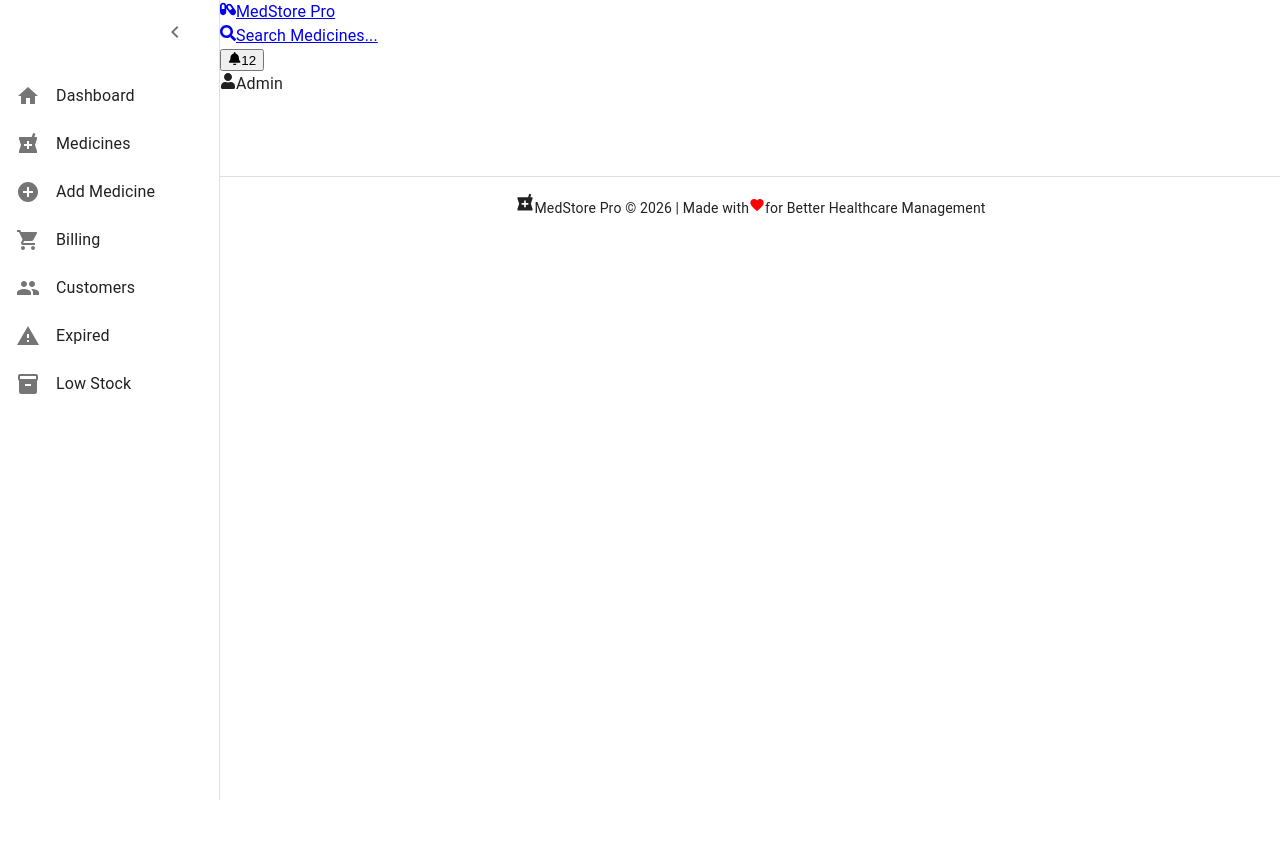
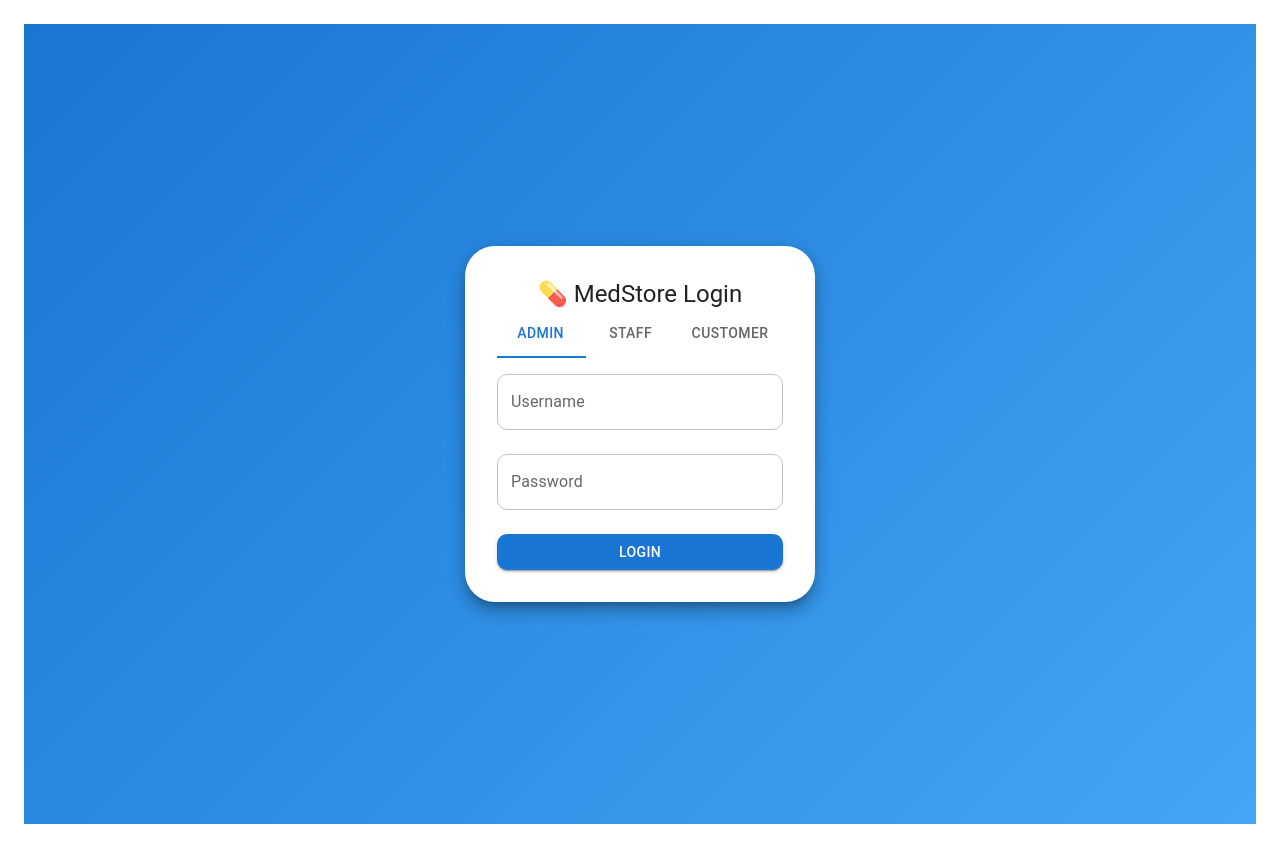
Before and after one commit to Logan-Wolverine2309/Medical-Store, a React (Vite) app: page /login in a window 1280 px wide. Before the commit the page ends 800 px from the top, so only its background shows below. Built offline with nearby package versions, Linux system fonts and the light colour scheme; the HTML template or start-up script is replaced by a standard one.

Commit message:
Added Capacitor Android platform

```diff
--- /dev/null
+++ b/capacitor.config.json
@@ -0,0 +1,6 @@
+{
+  "appId": "com.medstore.app",
+  "appName": " Medstore Pro",
+  "webDir": "dist",
+  "bundledWebRuntime": false
+}
--- a/package.json
+++ b/package.json
@@ -9,6 +9,9 @@
     "preview": "vite preview"
   },
   "dependencies": {
+    "@capacitor/android": "^8.3.1",
+    "@capacitor/cli": "^8.3.1",
+    "@capacitor/core": "^8.3.1",
     "@emotion/react": "^11.14.0",
     "@emotion/styled": "^11.14.1",
     "@mui/icons-material": "^9.0.0",
--- a/src/App.jsx
+++ b/src/App.jsx
@@ -1,22 +1,23 @@
 import React from 'react'
-import { Routes, Route } from 'react-router-dom'
+import { Routes, Route, useLocation } from 'react-router-dom'
 import { ToastContainer } from 'react-toastify'
 import 'react-toastify/dist/ReactToastify.css'
 
-// MUI
 import { ThemeProvider } from '@mui/material/styles'
 import CssBaseline from '@mui/material/CssBaseline'
 import Box from '@mui/material/Box'
 
-// Theme
 import theme from './theme'
 
-// Context
 import { StoreProvider } from './context/StoreContext.jsx'
+import { AuthProvider } from './context/AuthContext.jsx'
 
-// Components
 import Navbar from './components/Navbar.jsx'
 import Sidebar from './components/Sidebar.jsx'
+import Footer from './components/Footer.jsx'
+import ProtectedRoute from './components/ProtectedRoute.jsx'
+import PublicRoute from './components/PublicRoute.jsx' // ✅ ADD THIS
+
 import Dashboard from './components/Dashboard.jsx'
 import MedicineList from './components/MedicineList.jsx'
 import AddMedicine from './components/AddMedicine.jsx'
@@ -28,52 +29,71 @@ import AddCustomer from './components/AddCustomer.jsx'
 import ExpiredMedicines from './components/ExpiredMedicines.jsx'
 import LowStock from './components/LowStock.jsx'
 import SearchMedicine from './components/SearchMedicine.jsx'
-import Footer from './components/Footer.jsx'
+import Login from './pages/Login.jsx'
+
+function AppContent() {
+  const location = useLocation()
+  const isLoginPage = location.pathname === '/login'
+
+  return (
+    <Box sx={{ display: 'flex' }}>
+      {!isLoginPage && <Sidebar />}
+
+      <Box sx={{ flexGrow: 1 }}>
+        {!isLoginPage && <Navbar />}
+
+        <Box sx={{ p: 3, mt: !isLoginPage ? '64px' : 0 }}>
+          <Routes>
+
+            {/* ✅ PUBLIC ROUTE (Login Protected from logged-in users) */}
+            <Route
+              path="/login"
+              element={
+                <PublicRoute>
+                  <Login />
+                </PublicRoute>
+              }
+            />
+
+            {/* ✅ PROTECTED ROUTES */}
+            <Route path="/" element={<ProtectedRoute><Dashboard /></ProtectedRoute>} />
+            <Route path="/medicines" element={<ProtectedRoute><MedicineList /></ProtectedRoute>} />
+            <Route path="/add-medicine" element={<ProtectedRoute><AddMedicine /></ProtectedRoute>} />
+            <Route path="/edit-medicine/:id" element={<ProtectedRoute><EditMedicine /></ProtectedRoute>} />
+            <Route path="/billing"
+  element={
+    <ProtectedRoute allowedRoles={['admin','staff']}>
+      <Billing />
+    </ProtectedRoute>
+  }
+/>
+            <Route path="/bill-receipt/:id" element={<ProtectedRoute><BillReceipt /></ProtectedRoute>} />
+            <Route path="/customers" element={<ProtectedRoute><Customers /></ProtectedRoute>} />
+            <Route path="/add-customer" element={<ProtectedRoute><AddCustomer /></ProtectedRoute>} />
+            <Route path="/expired" element={<ProtectedRoute><ExpiredMedicines /></ProtectedRoute>} />
+            <Route path="/low-stock" element={<ProtectedRoute><LowStock /></ProtectedRoute>} />
+            <Route path="/search" element={<ProtectedRoute><SearchMedicine /></ProtectedRoute>} />
+
+          </Routes>
+        </Box>
+
+        {!isLoginPage && <Footer />}
+      </Box>
+    </Box>
+  )
+}
 
 function App() {
   return (
     <ThemeProvider theme={theme}>
       <CssBaseline />
 
-      <StoreProvider>
-        {/* Main Layout */}
-        <Box sx={{ display: 'flex' }}>
-
-          {/* Sidebar */}
-          <Sidebar />
-
-          {/* Main Content Area */}
-          <Box sx={{ flexGrow: 1 }}>
-
-            {/* Top Navbar */}
-            <Navbar />
-
-            {/* Page Content */}
-            <Box sx={{ p: 3 }}>
-              <Routes>
-                <Route path="/" element={<Dashboard />} />
-                <Route path="/medicines" element={<MedicineList />} />
-                <Route path="/add-medicine" element={<AddMedicine />} />
-                <Route path="/edit-medicine/:id" element={<EditMedicine />} />
-                <Route path="/billing" element={<Billing />} />
-                <Route path="/bill-receipt/:id" element={<BillReceipt />} />
-                <Route path="/customers" element={<Customers />} />
-                <Route path="/add-customer" element={<AddCustomer />} />
-                <Route path="/expired" element={<ExpiredMedicines />} />
-                <Route path="/low-stock" element={<LowStock />} />
-                <Route path="/search" element={<SearchMedicine />} />
-              </Routes>
-            </Box>
-
-            {/* Footer */}
-            <Footer />
-
-          </Box>
-        </Box>
-
-        {/* Toast */}
-        <ToastContainer position="top-right" autoClose={3000} />
-      </StoreProvider>
+      <AuthProvider>
+        <StoreProvider>
+          <AppContent />
+          <ToastContainer position="top-right" autoClose={3000} />
+        </StoreProvider>
+      </AuthProvider>
     </ThemeProvider>
   )
 }
--- a/src/components/Navbar.jsx
+++ b/src/components/Navbar.jsx
@@ -30,18 +30,19 @@ const Navbar = () => {
         </Link>
       </div>
 
-      {/* CENTER TITLE (NEW) */}
-      <div
+      {/* ✅ CENTER TITLE FIXED */}
+      {/* <div
         style={{
           position: 'absolute',
           left: '50%',
           transform: 'translateX(-50%)',
           fontWeight: 'bold',
-          fontSize: '18px',
-          pointerEvents: 'none' // prevents blocking clicks
+          fontSize: '20px',
+          pointerEvents: 'none'
         }}
       >
-      </div>
+        MedStore Pro
+      </div> */}
 
       {/* SEARCH (UNCHANGED) */}
       <div className="navbar-search">
--- /dev/null
+++ b/src/components/ProtectedRoute.jsx
@@ -0,0 +1,16 @@
+import { Navigate } from 'react-router-dom'
+import { useAuth } from '../context/AuthContext'
+
+const ProtectedRoute = ({ children, allowedRoles }) => {
+  const { user } = useAuth()
+
+  if (!user) return <Navigate to="/login" replace />
+
+  if (allowedRoles && !allowedRoles.includes(user.role)) {
+    return <Navigate to="/" replace />
+  }
+
+  return children
+}
+
+export default ProtectedRoute
--- /dev/null
+++ b/src/components/PublicRoute.jsx
@@ -0,0 +1,14 @@
+import { Navigate } from 'react-router-dom'
+import { useAuth } from '../context/AuthContext'
+
+const PublicRoute = ({ children }) => {
+  const { user } = useAuth()
+
+  if (user) {
+    return <Navigate to="/" replace />
+  }
+
+  return children
+}
+
+export default PublicRoute
--- /dev/null
+++ b/src/context/AuthContext.jsx
@@ -0,0 +1,61 @@
+import React, { createContext, useContext, useState, useEffect } from 'react'
+
+const AuthContext = createContext()
+
+export const AuthProvider = ({ children }) => {
+  const [user, setUser] = useState(null)
+
+  useEffect(() => {
+    const savedUser = localStorage.getItem('user')
+    if (savedUser) {
+      setUser(JSON.parse(savedUser))
+    }
+  }, [])
+
+  const login = (data) => {
+    // ADMIN LOGIN
+    if (data.role === 'admin') {
+      if (data.username === 'admin' && data.password === '1234') {
+        const userData = { role: 'admin', name: 'Admin' }
+        setUser(userData)
+        localStorage.setItem('user', JSON.stringify(userData))
+        return true
+      }
+    }
+
+    // STAFF LOGIN
+    if (data.role === 'staff') {
+      if (data.username === 'staff' && data.password === '1234') {
+        const userData = { role: 'staff', name: 'Staff' }
+        setUser(userData)
+        localStorage.setItem('user', JSON.stringify(userData))
+        return true
+      }
+    }
+
+    // CUSTOMER OTP LOGIN (DEMO)
+    if (data.role === 'customer') {
+      if (data.phone && data.otp === '123456') {
+        const userData = { role: 'customer', phone: data.phone }
+        setUser(userData)
+        localStorage.setItem('user', JSON.stringify(userData))
+        return true
+      }
+    }
+
+    return false
+  }
+
+  const logout = () => {
+    setUser(null)
+    localStorage.removeItem('user')
+  }
+
+  return (
+    <AuthContext.Provider value={{ user, login, logout }}>
+      {children}
+    </AuthContext.Provider>
+  )
+}
+
+export const useAuth = () => useContext(AuthContext)
--- /dev/null
+++ b/src/pages/Login.jsx
@@ -0,0 +1,116 @@
+import React, { useState } from 'react'
+import { useNavigate } from 'react-router-dom'
+import { useAuth } from '../context/AuthContext'
+
+import {
+  Box, Paper, Tabs, Tab, TextField,
+  Button, Typography
+} from '@mui/material'
+
+const Login = () => {
+  const { login } = useAuth()
+  const navigate = useNavigate()
+
+  const [role, setRole] = useState('admin')
+  const [form, setForm] = useState({
+    username: '',
+    password: '',
+    phone: '',
+    otp: ''
+  })
+
+  const handleSubmit = (e) => {
+    e.preventDefault()
+
+    const success = login({ ...form, role })
+
+    if (success) {
+      navigate('/', { replace: true })
+    } else {
+      alert('Invalid Credentials')
+    }
+  }
+
+  return (
+    <Box
+      sx={{
+        height: '100vh',
+        display: 'flex',
+        justifyContent: 'center',
+        alignItems: 'center',
+        background: 'linear-gradient(135deg,#1976d2,#42a5f5)'
+      }}
+    >
+      <Paper sx={{ p: 4, width: 350, borderRadius: 3 }} elevation={10}>
+
+        <Typography variant="h5" align="center" mb={2}>
+          💊 MedStore Login
+        </Typography>
+
+        {/* ROLE SWITCH */}
+        <Tabs value={role} onChange={(e, v) => setRole(v)} centered>
+          <Tab label="Admin" value="admin" />
+          <Tab label="Staff" value="staff" />
+          <Tab label="Customer" value="customer" />
+        </Tabs>
+
+        <form onSubmit={handleSubmit}>
+
+          {/* ADMIN / STAFF */}
+          {(role === 'admin' || role === 'staff') && (
+            <>
+              <TextField
+                fullWidth
+                label="Username"
+                margin="normal"
+                onChange={(e) =>
+                  setForm({ ...form, username: e.target.value })
+                }
+              />
+
+              <TextField
+                fullWidth
+                label="Password"
+                type="password"
+                margin="normal"
+                onChange={(e) =>
+                  setForm({ ...form, password: e.target.value })
+                }
+              />
+            </>
+          )}
+
+          {/* CUSTOMER OTP */}
+          {role === 'customer' && (
+            <>
+              <TextField
+                fullWidth
+                label="Phone Number"
+                margin="normal"
+                onChange={(e) =>
+                  setForm({ ...form, phone: e.target.value })
+                }
+              />
+
+              <TextField
+                fullWidth
+                label="OTP (use 123456)"
+                margin="normal"
+                onChange={(e) =>
+                  setForm({ ...form, otp: e.target.value })
+                }
+              />
+            </>
+          )}
+
+          <Button fullWidth variant="contained" sx={{ mt: 2 }} type="submit">
+            Login
+          </Button>
+        </form>
+
+      </Paper>
+    </Box>
+  )
+}
+
+export default Login
```
Also changed, not shown: src/components/RoleRoute.jsx (added, +20 -0 lines), 55 other files (tests, documents, lock files or other folders).
